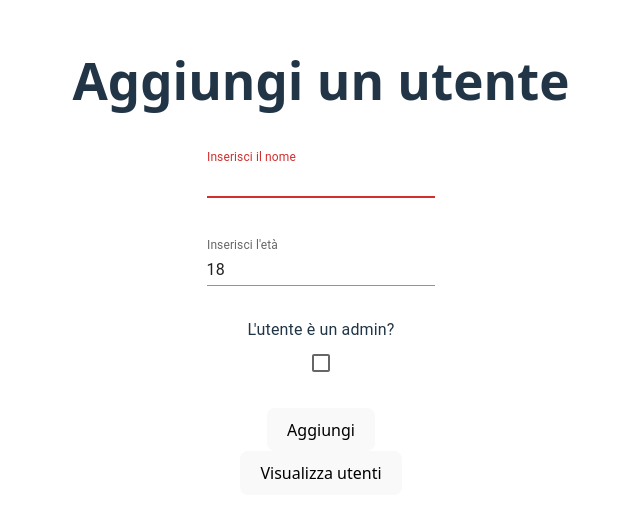
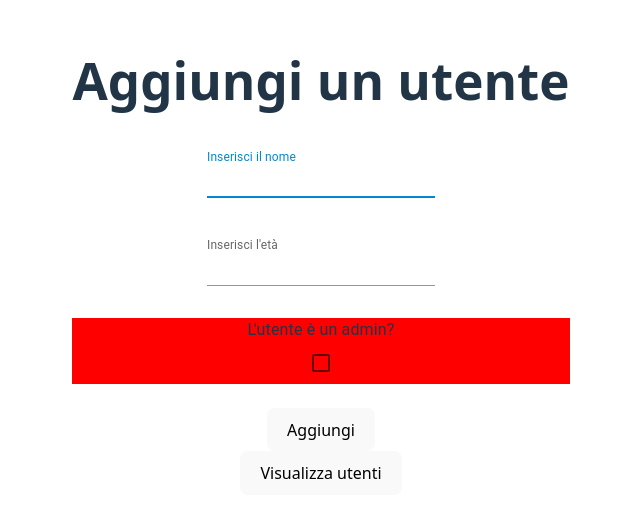
Before and after one commit to SpadaccinoNero7/software_supermercato_generico, a React (Vite) app: page /aggiungiUtente in a window 1280 px wide. Shown: the part 144-662 px from the top of the page, without its empty margins (319-959 px from the left). Built offline with nearby package versions, Linux system fonts and the light colour scheme.

Commit message:
piccoli cambi allo stile del checkbox (non definitivo)

```diff
--- a/src/infoComponents/CheckBox.tsx
+++ b/src/infoComponents/CheckBox.tsx
@@ -2,6 +2,7 @@
 import FormControlLabel from "@mui/material/FormControlLabel";
 import Checkbox from "@mui/material/Checkbox";
 import type CheckBoxProps from "./interfaces";
+import "../listaUtenti/utenti.css";
 
 export default function CheckBox({
   label,
@@ -11,14 +12,21 @@
   color,
 }: CheckBoxProps) {
   return (
+    <div className="checkbox-container">
       <FormGroup>
         <FormControlLabel
-        control={<Checkbox color={color || "default"} />}
+          control={
+            <Checkbox
+              color={color || "default"}
+              className="checkbox-container"
+            />
+          }
           label={label}
           checked={checked}
           onChange={onChange}
           labelPlacement={labelPlacement || "start"}
         />
       </FormGroup>
+    </div>
   );
 }
--- a/src/infoComponents/InputTesto.tsx
+++ b/src/infoComponents/InputTesto.tsx
@@ -25,6 +25,11 @@
         color={color || "primary"}
         autoFocus={autoFocus}
         onChange={onChange}
+        slotProps={{
+          input: {
+            style: { color: "white" }, // ✅ colore del testo inserito
+          },
+        }}
       />
     </Box>
   );
--- a/src/infoComponents/interfaces.ts
+++ b/src/infoComponents/interfaces.ts
@@ -22,13 +22,13 @@
     label: string
     color?: "primary" | "secondary" | "error" | "info" | "success" | "warning";
     autoFocus?: boolean
-    onChange?: (event: React.ChangeEvent<HTMLInputElement>) => void;
+    onChange: (event: React.ChangeEvent<HTMLInputElement>) => void;
 }
 
 export default interface CheckBoxProps {
     label: string;
     checked: boolean;
-    onChange: (event: React.ChangeEvent<HTMLInputElement>) => boolean;
+    onChange: (event: React.ChangeEvent<HTMLInputElement>) => void;
     labelPlacement?: "end" | "start" | "top" | "bottom";
     color?: "default" | "primary" | "secondary" | "error" | "info" | "success" | "warning";
 }
--- a/src/listaUtenti/AggiungiUtente.tsx
+++ b/src/listaUtenti/AggiungiUtente.tsx
@@ -5,6 +5,7 @@
 import { Link } from "react-router-dom";
 import InputTesto from "../infoComponents/InputTesto";
 import CheckBox from "../infoComponents/CheckBox";
+import "./utenti.css";
 
 export default function AggiungiUtente() {
   const [name, setName] = useState<string>("");
@@ -52,7 +53,7 @@
       <InputTesto
         value={name}
         label="Inserisci il nome"
-        color="error"
+        color="info"
         autoFocus
         onChange={(e) => setName(e.target.value)}
       />
--- /dev/null
+++ b/src/listaUtenti/utenti.css
@@ -0,0 +1,6 @@
+.checkbox-container {
+    display: flex;
+    justify-content: center;
+    align-items: center;
+    background-color: red;
+}
```
Lines whose indentation alone changed are shown as unchanged.
